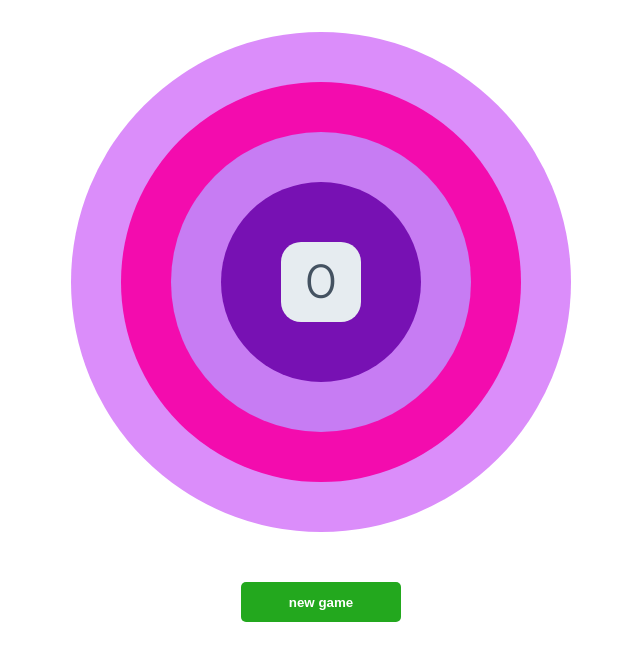
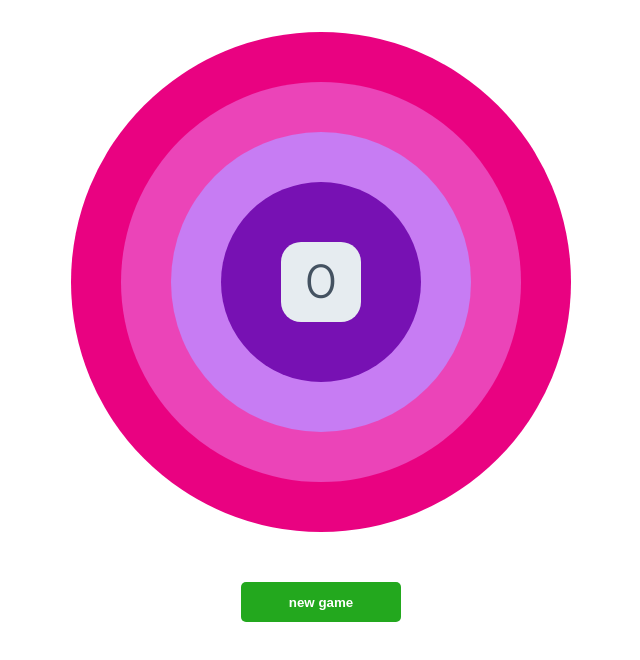
Before and after one commit to Pur3-MAlice/Simon-JS-Game, a plain HTML site: page index.html in a window 1280 px wide. Shown: the part 102-762 px from the top of the page, without its empty margins (319-959 px from the left). Drawn offline with Linux system fonts and the light colour scheme.

Commit message:
changes the ugly colors

```diff
--- a/css/style.css
+++ b/css/style.css
@@ -28,13 +28,13 @@ h2 {
 .circle1 {
     height: 500px;
     width: 500px;
-    background-color: #db8dfa;
+    background-color: #e90281;
 }
 
 .circle2 {
     height: 400px;
     width: 400px;
-    background-color: #f30cae;
+    background-color: #eb44b8;
     top: 50px;
     left: 50px;
 }
```
